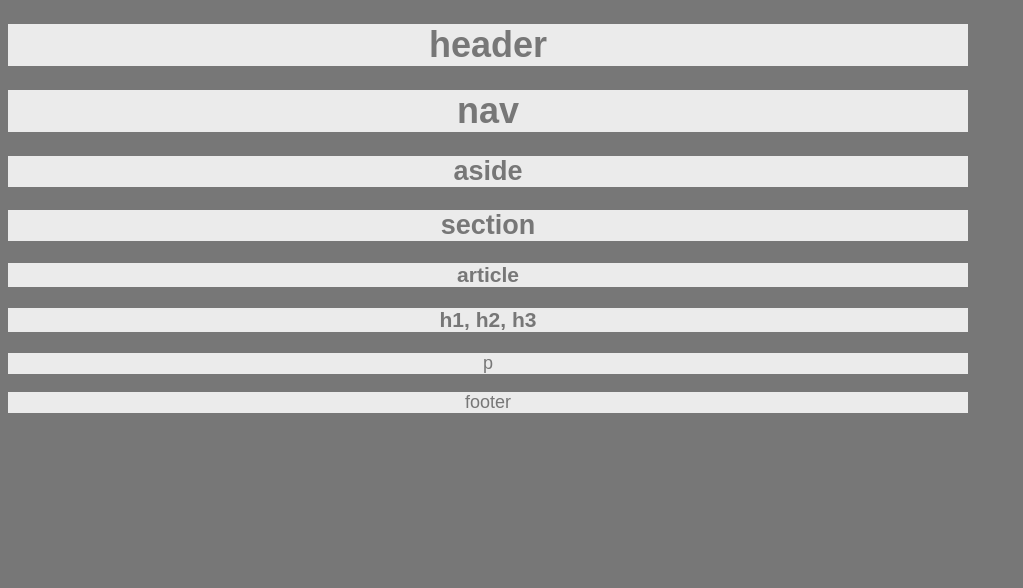
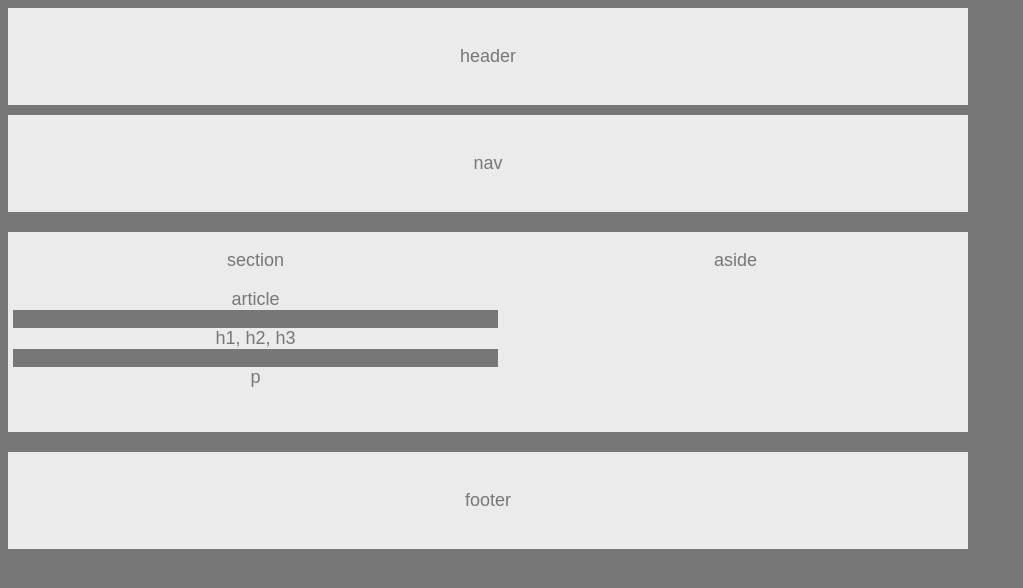
Before and after one commit to dthayer16/HW-Wireframe, a plain HTML site: page index.html in a window 1280 px wide. Shown: the whole page, without its empty margins (0-1023 px from the left). Drawn offline with Linux system fonts and the light colour scheme.

Commit message:
adding float, padding, and margins to css.

```diff
--- a/index.html
+++ b/index.html
@@ -10,25 +10,25 @@
 <body>
 
     <header>
-        <h1>header</h1>
+        <p>header</p>
     </header>
 
-    <h1>nav</h1>
-
-    <aside>
-       <h1>aside</h1>
-    </aside>
+    <nav>
+        <p>nav</p>
+    </nav>
 
     <section>
-        <h1>section</h1>
+        <p>section</p>
         <article>
-            <h1>article</h1>
-            <header>
-                <h1>h1, h2, h3</h1>
-            </header>
+            <p>article</p>
+            <p>h1, h2, h3</p>
             <p>p</p>
         </article>
     </section>
+
+    <aside>
+        <p>aside</p>
+     </aside>
 
     <footer>
         <p>footer</p>
--- a/stylesheet.css
+++ b/stylesheet.css
@@ -1,21 +1,58 @@
 body {
-    font-family: Arial, 'Helvatica Neue', Helvetica, sans-serif;
+    font-family: Arial, Helvetica Neue, Helvetica, sans-serif;
     color: #777;
-    background-color: #777;
+    background: #777;
     width: 960px;
     font-size: 18px;
     text-align: center;
 }
 
-h1,p {
-    color: #777;
-    background-color: #ebebeb
+header {
+    background: #ebebeb;
+    padding: 20px;
+    margin-bottom: 10px;
+}
+
+nav {
+    background: #ebebeb;
+    padding: 20px;
+    margin-bottom: 20px;
 }
 
 section {
-    background-color: #777;
+    background: #ebebeb;
+    width: 495px;
+    height: 200px;
+    float: left;
+    overflow: auto;
 }
 
-.article {
-    width: 495px;
+aside {
+    background: #ebebeb;
+    width: 465px;
+    float: left;
+    height: 200px;
+    margin-bottom: 20px;
 }
+
+article {
+    color: #ebebeb;
+    background: #777;
+    margin: 5px;
+}
+
+footer {
+    background: #ebebeb;
+    clear: both;
+    padding: 20px;
+}
+
+h1 {
+    color: #777;
+    background: #ebebeb;
+}
+
+p {
+    color: #777;
+    background: #ebebeb;
+}
```
